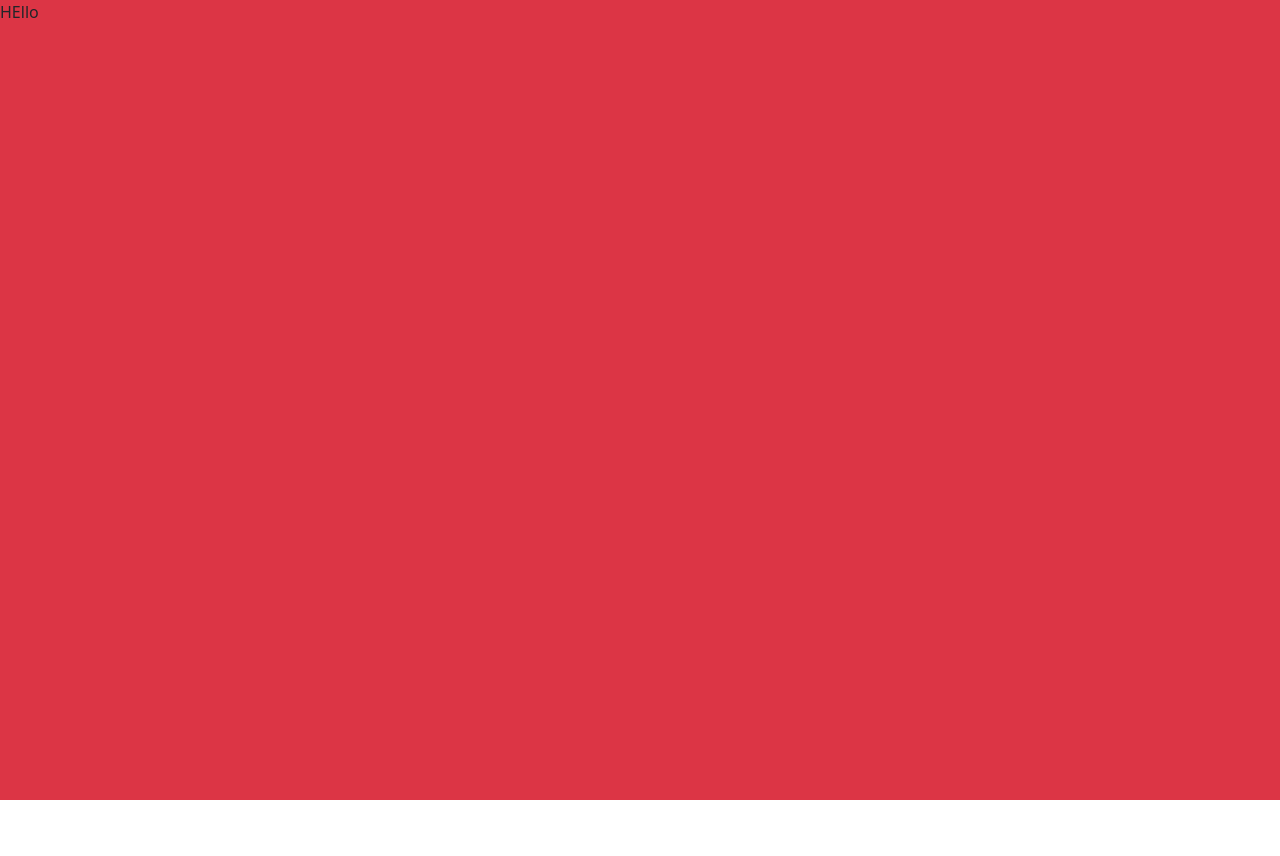
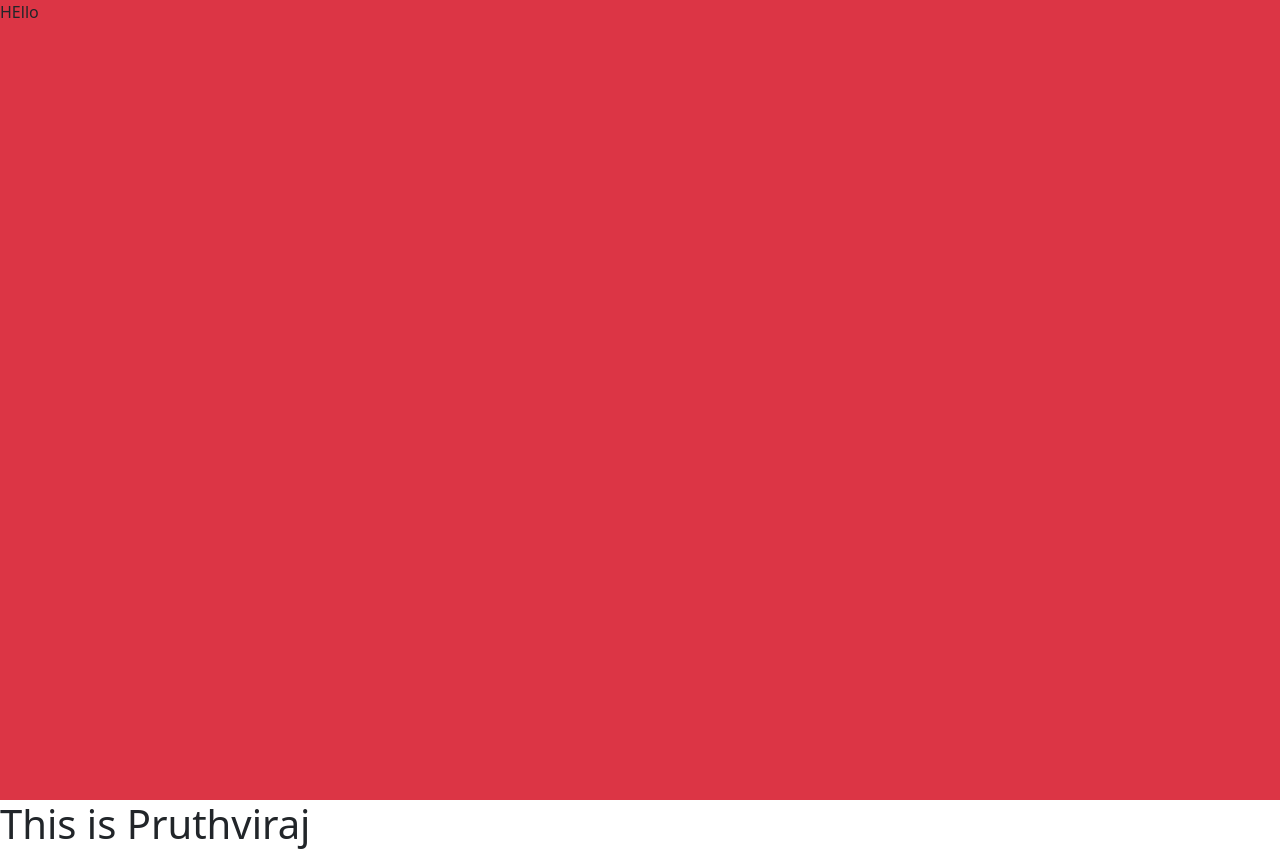
Before and after one commit to viptems/dacdeb25, a website: page demo.html in a window 1280 px wide. Before the commit the page ends 800 px from the top, so only its background shows below. Drawn offline with nearby package versions, Linux system fonts and the light colour scheme.

Commit message:
HTML file Modified

```diff
--- a/demo.html
+++ b/demo.html
@@ -9,5 +9,6 @@
 </head>
 <body>
     <div class="bg-danger classHT">HEllo </div>
+    <h1>This is Pruthviraj</h1>
 </body>
 </html>
```
